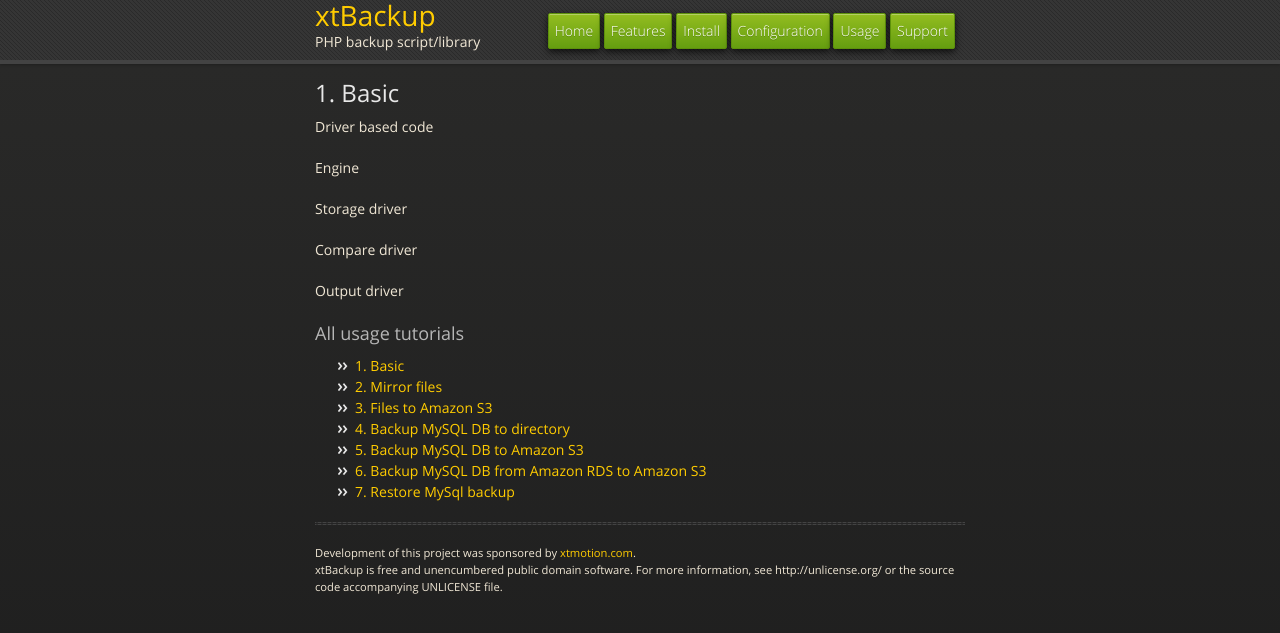
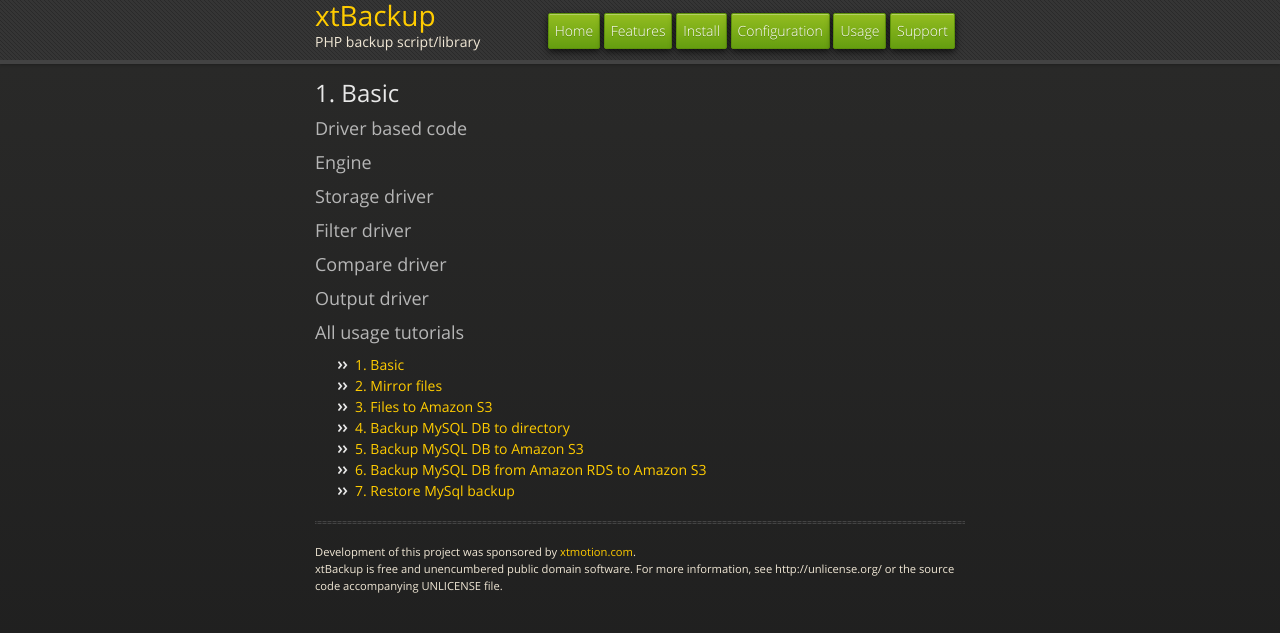
Before and after one commit to k2s/xtbackup, a Jekyll site: the page built from _posts/2014-01-28-basic.markdown, in a window 1280 px wide. Shown: the top 633 px of the page. Built offline with Jekyll 4.4.1, drawn with Linux system fonts in a browser that asks for light colours; nearby versions of some CDN libraries; Markdown is read by kramdown in place of the engine named in the settings.

Commit message:
add filter driver chapter

```diff
--- a/_posts/2014-01-28-basic.markdown
+++ b/_posts/2014-01-28-basic.markdown
@@ -5,12 +5,14 @@ date:   2014-01-28 09:00:01
 categories: tutorial
 ---
 
-Driver based code
+### Driver based code
 
-Engine
+### Engine
 
-Storage driver
+### Storage driver
 
-Compare driver
+### Filter driver
 
-Output driver
+### Compare driver
+
+### Output driver
```
